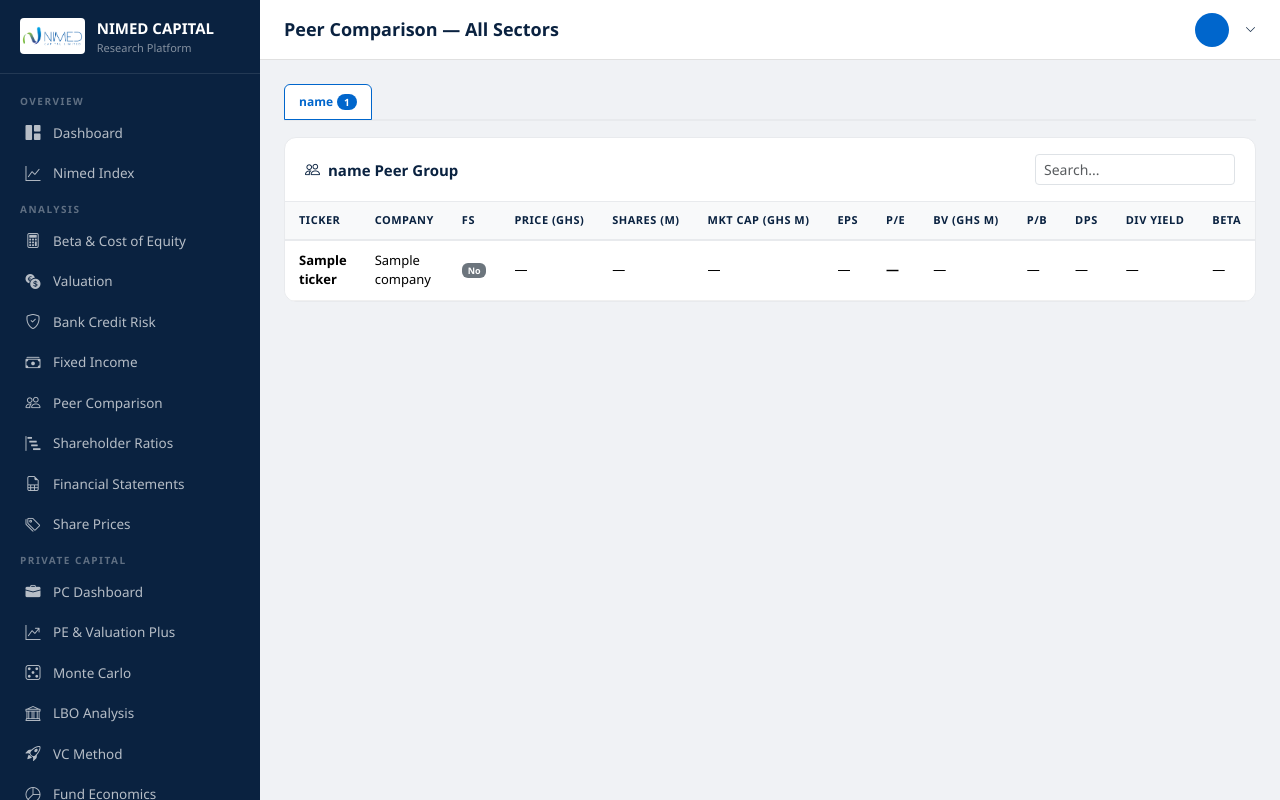
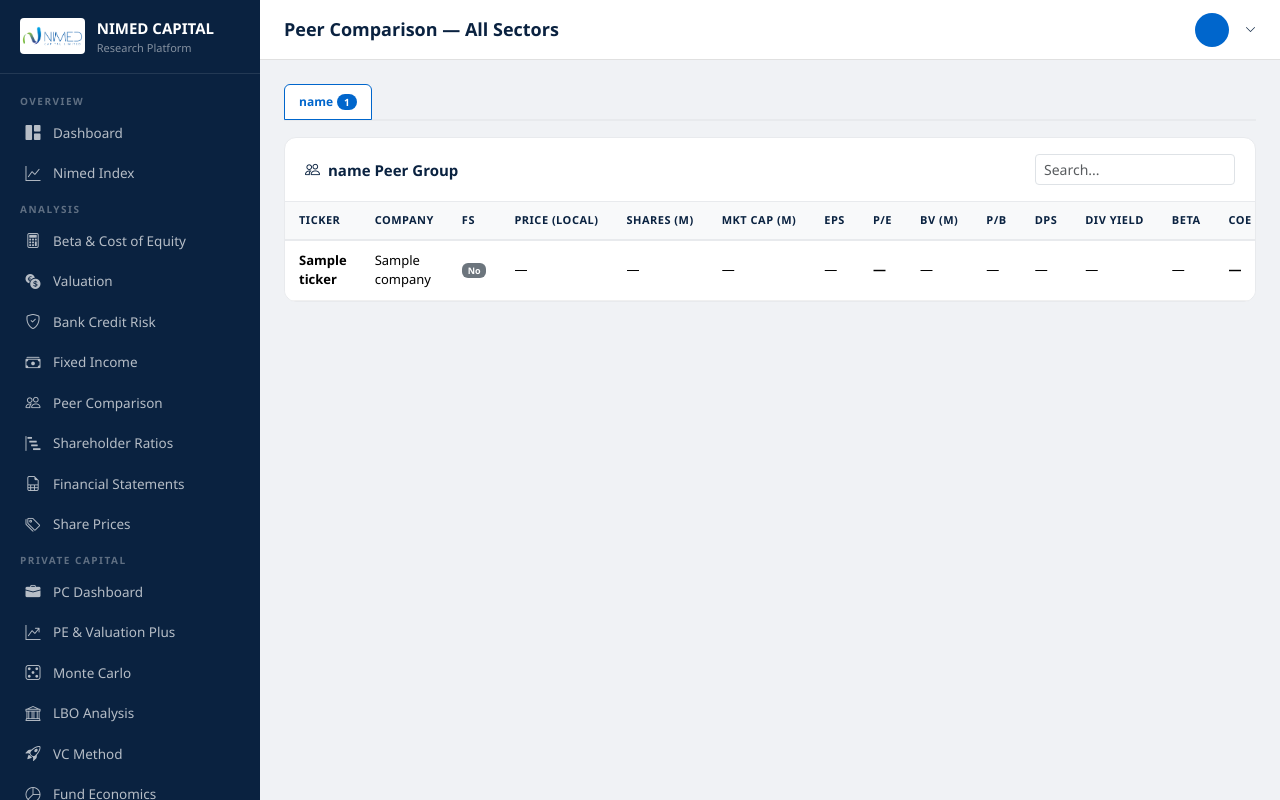
Before and after one commit to KofiBusia/nimed-research, a Python web app: template templates/peers.html in a window 1280 px wide. Run offline with Jinja, Linux system fonts and the light colour scheme; the template is opened without the code that fills it: most values are stand-ins (such as "Sample title", 1, 10 or a date in 2020); some libraries are stand-ins or nearby versions.

Commit message:
Remove hardcoded GHS from dashboard and public company templates
Changed display headers from GHS to Local/US$ across dashboard,
valuation, prices, peers, shareholder ratios, and approval detail
templates. Updated financial statements default currency fallback
to USD. Backend data key lookups unchanged.

Co-Authored-By: Claude Opus 4.6 <noreply@anthropic.com>

```diff
--- a/templates/approval_detail.html
+++ b/templates/approval_detail.html
@@ -100,7 +100,7 @@
         {% elif action.action_type == 'update_price' %}
         <table class="table table-sm" style="font-size:12px;max-width:400px;">
             <tr><td class="text-muted">Ticker</td><td class="fw-bold">{{ action.ticker }}</td></tr>
-            <tr><td class="text-muted">Price (GHS)</td><td>{{ "{:,.2f}".format(preview.price_ghs) }}</td></tr>
+            <tr><td class="text-muted">Price (Local)</td><td>{{ "{:,.2f}".format(preview.price_ghs) }}</td></tr>
             {% if preview.shares_m %}<tr><td class="text-muted">Shares (m)</td><td>{{ "{:,.1f}".format(preview.shares_m) }}</td></tr>{% endif %}
             {% if preview.price_date %}<tr><td class="text-muted">Date</td><td>{{ preview.price_date }}</td></tr>{% endif %}
         </table>
@@ -109,7 +109,7 @@
         <p class="text-muted" style="font-size:12px;">Showing {{ preview.prices|length }} of {{ preview.total_prices }} price updates</p>
         <div class="table-responsive" style="max-height:400px;overflow-y:auto;">
             <table class="table table-sm table-striped" style="font-size:11px;">
-                <thead><tr><th>Ticker</th><th class="text-end">Price (GHS)</th><th>Date</th></tr></thead>
+                <thead><tr><th>Ticker</th><th class="text-end">Price (Local)</th><th>Date</th></tr></thead>
                 <tbody>
                     {% for bp in preview.prices %}
                     <tr><td class="fw-bold">{{ bp.ticker }}</td><td class="text-end">{{ "{:,.2f}".format(bp.price_ghs) }}</td><td>{{ bp.price_date }}</td></tr>
--- a/templates/dashboard.html
+++ b/templates/dashboard.html
@@ -134,8 +134,8 @@
             <table class="table table-research">
                 <thead>
                     <tr>
-                        <th>Company</th><th>Price (GHS)</th><th>Price (US$)</th>
-                        <th>Value (GHS)</th><th>Value (US$)</th><th>Upside</th><th>Verdict</th><th></th>
+                        <th>Company</th><th>Price (Local)</th><th>Price (US$)</th>
+                        <th>Value (Local)</th><th>Value (US$)</th><th>Upside</th><th>Verdict</th><th></th>
                     </tr>
                 </thead>
                 <tbody>
--- a/templates/financial_statements.html
+++ b/templates/financial_statements.html
@@ -290,8 +290,8 @@
 <div class="row g-3 mb-3">
     <div class="col-12">
         <div class="d-flex align-items-center gap-3 p-2 rounded" style="background:#f0f4ff;">
-            <span class="badge bg-dark" style="font-size:12px;" id="currencyBadge">{{ selected.currency or 'GHS' }}</span>
-            <span class="text-muted" style="font-size:12px;" id="currencyLabel">Showing values in <strong>{{ selected.currency or 'GHS' }}</strong> (original currency)</span>
+            <span class="badge bg-dark" style="font-size:12px;" id="currencyBadge">{{ selected.currency or 'USD' }}</span>
+            <span class="text-muted" style="font-size:12px;" id="currencyLabel">Showing values in <strong>{{ selected.currency or 'USD' }}</strong> (original currency)</span>
             <a href="{{ url_for('recommendation', ticker=selected_ticker) }}" class="btn btn-sm btn-outline-success ms-auto">
                 <i class="bi bi-file-earmark-text me-1"></i>Recommendation Sheet
             </a>
@@ -429,7 +429,7 @@ function toggleNewCompany() {
 
 let showingUSD = false;
 let fxRates = null;
-const originalCurrency = '{{ selected.currency or "GHS" if selected else "GHS" }}';
+const originalCurrency = '{{ selected.currency or "USD" if selected else "USD" }}';
 
 function toggleCurrency() {
     if (!fxRates) {
--- a/templates/peers.html
+++ b/templates/peers.html
@@ -38,9 +38,9 @@
                 <table class="table table-research" id="peerTable{{ loop.index }}">
                     <thead>
                         <tr>
-                            <th>Ticker</th><th>Company</th><th>FS</th><th>Price (GHS)</th>
-                            <th>Shares (m)</th><th>Mkt Cap (GHS m)</th><th>EPS</th><th>P/E</th>
-                            <th>BV (GHS m)</th><th>P/B</th><th>DPS</th><th>Div Yield</th>
+                            <th>Ticker</th><th>Company</th><th>FS</th><th>Price (Local)</th>
+                            <th>Shares (m)</th><th>Mkt Cap (m)</th><th>EPS</th><th>P/E</th>
+                            <th>BV (m)</th><th>P/B</th><th>DPS</th><th>Div Yield</th>
                             <th>Beta</th><th>CoE</th><th>FY</th>
                         </tr>
                     </thead>
--- a/templates/prices.html
+++ b/templates/prices.html
@@ -13,7 +13,7 @@
             <div class="panel-body table-responsive">
                 <table class="table table-research" id="priceTable" style="font-size:12px">
                     <thead>
-                        <tr><th>Ticker</th><th>Company</th><th class="text-end">Price (GHS)</th><th class="text-end">Shares (m)</th><th>Date</th><th>Source</th><th>Updated</th></tr>
+                        <tr><th>Ticker</th><th>Company</th><th class="text-end">Price (Local)</th><th class="text-end">Shares (m)</th><th>Date</th><th>Source</th><th>Updated</th></tr>
                     </thead>
                     <tbody>
                         {% for t in base_tickers.keys()|sort %}
@@ -52,7 +52,7 @@
                         </select>
                     </div>
                     <div class="mb-2">
-                        <label class="form-label" style="font-size:12px">Price (GHS)</label>
+                        <label class="form-label" style="font-size:12px">Price (Local)</label>
                         <input type="number" step="0.01" name="price_ghs" class="form-control form-control-sm" required>
                     </div>
                     <div class="mb-2">
--- a/templates/shareholder_ratios.html
+++ b/templates/shareholder_ratios.html
@@ -71,7 +71,7 @@
                     <tr class="group-header">
                         <th colspan="4">Company</th>
                         <th colspan="3">Size</th>
-                        <th colspan="3">Per Share (GHS)</th>
+                        <th colspan="3">Per Share</th>
                         <th colspan="4">Market Multiples</th>
                         <th colspan="4">Profitability</th>
                         <th colspan="4">Payout & Growth</th>
--- a/templates/valuation.html
+++ b/templates/valuation.html
@@ -86,7 +86,7 @@
         <div class="table-responsive">
             <table class="table table-research">
                 <thead>
-                    <tr><th>Company</th><th>Price (GHS)</th><th>Price (US$)</th><th>Value (GHS)</th><th>Value (US$)</th><th>Upside</th><th>Verdict</th></tr>
+                    <tr><th>Company</th><th>Price (Local)</th><th>Price (US$)</th><th>Value (Local)</th><th>Value (US$)</th><th>Upside</th><th>Verdict</th></tr>
                 </thead>
                 <tbody>
                     {% for v in data.valuations %}
```
